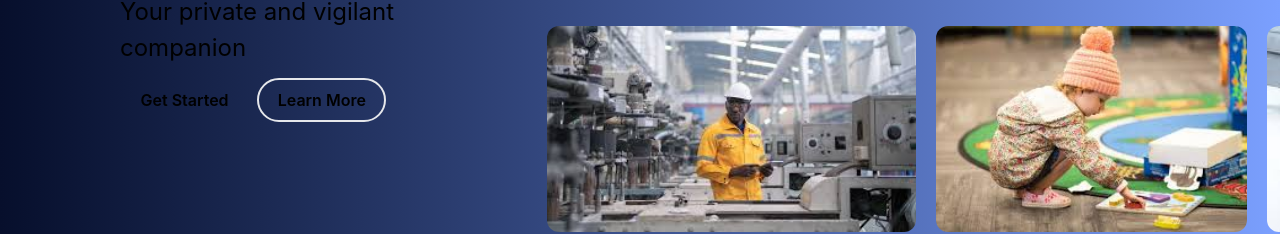
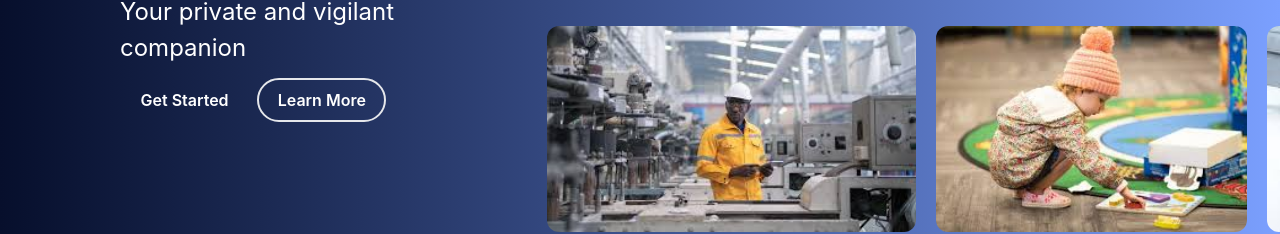
Before and after one commit to VishnuVardhanBR/vigil-llm, a React (Vite) app: page / in a window 1280 px wide. Shown: the part 261-495 px from the top of the page. Built offline with nearby package versions, Linux system fonts and the light colour scheme.

Commit message:
final demo

```diff
--- a/electron/main.js
+++ b/electron/main.js
@@ -30,7 +30,7 @@ function createWindow() {
   win.maximize();
   if (isDev) {
     win.loadURL('http://localhost:5173');
-    win.webContents.openDevTools();
+    // win.webContents.openDevTools();
   } else {
     win.loadFile(path.join(__dirname, '..', 'dist', 'index.html'));
   }
--- a/src/Landing/index.jsx
+++ b/src/Landing/index.jsx
@@ -5,7 +5,7 @@ export default function Landing() {
     const navigate = useNavigate()
     return (
         <>
-            <div className='bg-white w-screen h-screen'>
+            <div className='bg-white text-white w-screen h-screen'>
                 <div className='bg-linear-to-r from-qual to-qualend h-4/6 flex items-center '>
 
                     <div className='mb-10 w-1/2 p-30'>
@@ -14,7 +14,7 @@ export default function Landing() {
                         </h1>
                         <h3 className='text-[3vh]'>Your private and vigilant companion</h3>
                         <div className='py-3 w-full'>
-                            <button className='cursor-pointer p-2 rounded-full w-[45%] bg-qualmain font-semibold' onClick={() => navigate("/configure")}>
+                            <button className='cursor-pointer p-2 rounded-full w-[45%] bg-qualmain font-semibold' onClick={() => navigate("/home")}>
                                 Get Started
                             </button>
                             <button className='p-2 ml-2 rounded-full w-[45%] bg-transparent border-2 font-semibold'>
```
Also changed, not shown: sample-videos/README.md (added), 2 other files (tests, documents, lock files or other folders). Lines whose indentation alone changed are shown as unchanged.
